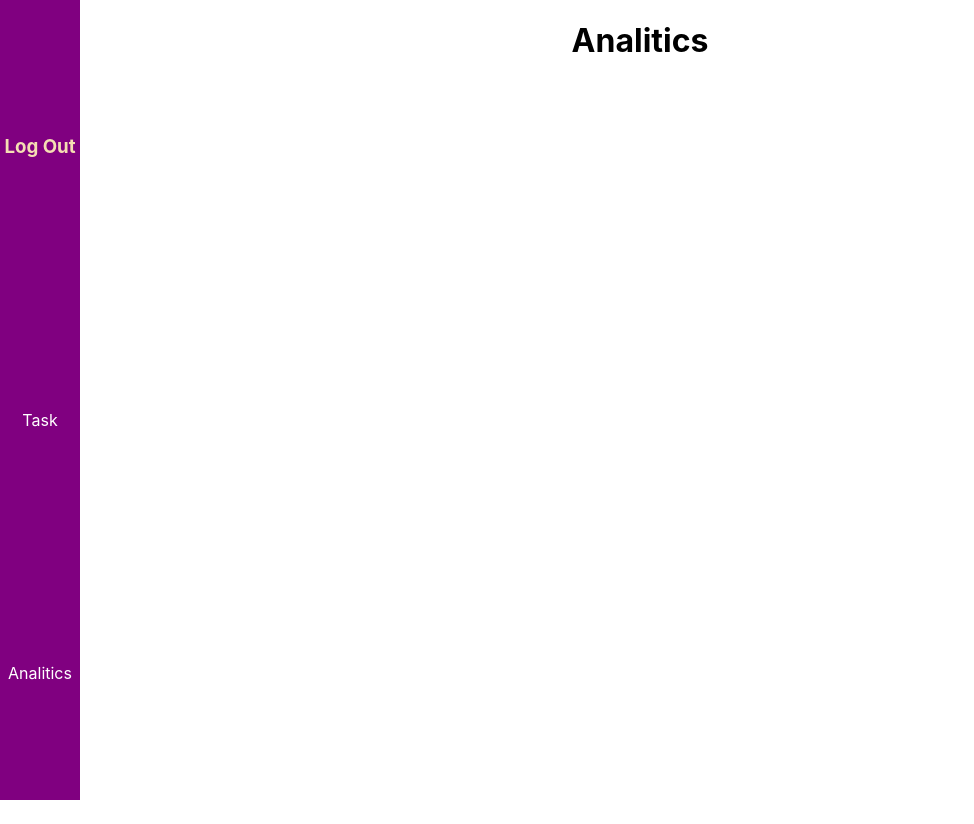
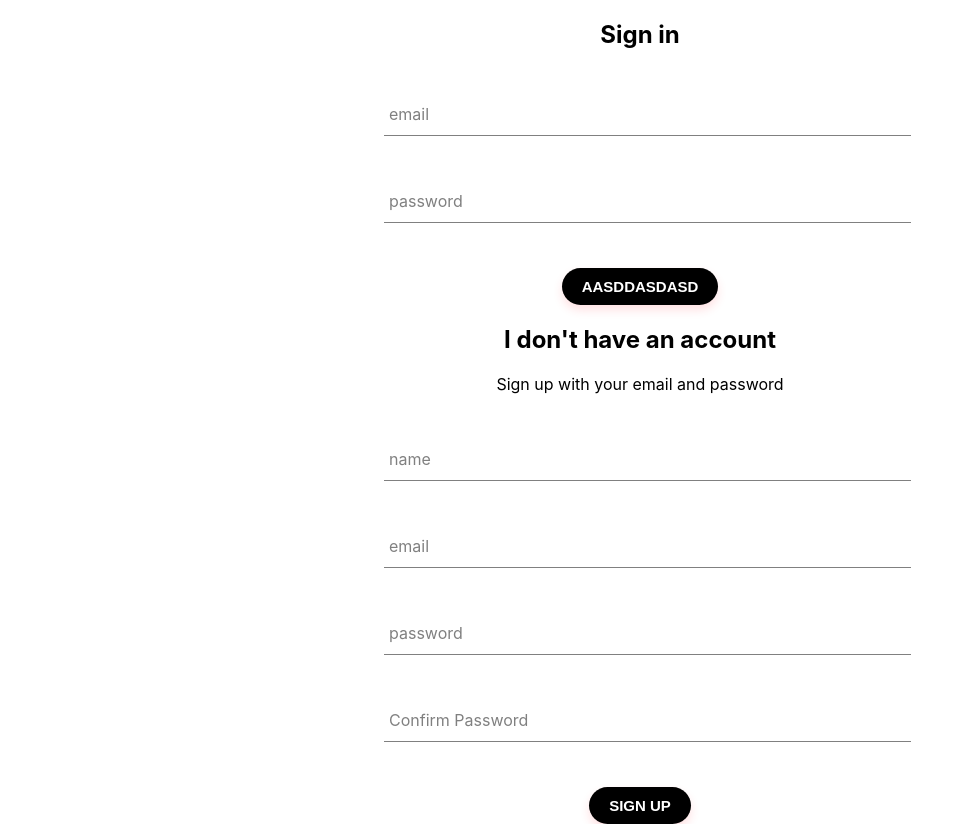
Before and after one commit to SorinTanasie/Wsr-Tasks, a React (Create React App) app: page /analitics in a window 1280 px wide. Shown: the whole page, without its empty margins (0-974 px from the left). Before the commit the page ends 800 px from the top, so only its background shows below. Built offline with nearby package versions, Linux system fonts and the light colour scheme; no server answers.

Commit message:
sign in component and acces platform only if you are authentificated

```diff
--- a/src/App.js
+++ b/src/App.js
@@ -9,7 +9,7 @@ import './App.css';
 
 function App() {
 
-  const [user, setUser] = useState();
+  const [user, setUser] = useState({user: null});
 
 
 
@@ -22,7 +22,8 @@ function App() {
   return (
     <div className="App">
       {console.log(user)}
-      {user?
+      {user.user === null? console.log("nu e"):console.log('e ceva')}
+      {user.user !== null?
       (
       <Router>
         <Navigation />
--- a/src/pages/authentification/sign-in/sign-in.component.jsx
+++ b/src/pages/authentification/sign-in/sign-in.component.jsx
@@ -1,39 +1,61 @@
-import React from "react";
+import React, { useState } from "react";
 
 import FormInput from "../../../components/form-input/form-input.component";
 import CustomButton from "../../../components/button/button.component";
 
+import { auth } from "../../../firebase/firebase";
+
 import "./sign-in.styles.scss";
 
 const SignIn = () => {
+  const [userr, setUser] = useState({
+    email: "",
+    password: "",
+  });
+
+  const { email, password } = userr;
+  const handleSubmit = async (e) => {
+    e.preventDefault();
+
+    try {
+      await auth.signInWithEmailAndPassword(email, password);
+      setUser({ email: "", password: "", error: "" });
+    } catch (error) {
+      setUser({ error: "eroare" });
+    }
+  };
+
+  const handleChange = e => {
+    const { value, name } = e.target;
+
+    setUser({...userr, [name]: value })
+  };
   return (
     <div>
       <h2>Sign in</h2>
-      <form className="form">
+      <form className="form" onSubmit={handleSubmit}>
         <FormInput
+          type="email"
           name="email"
-          type="email"
-          value={""}
-          handleChange={""}
-          input="input"
+          value={email}
+          onChange={handleChange}
+          label="email"
           required
-          label="Email"
-        />
+        ></FormInput>
         <FormInput
+          type="password"
           name="password"
-          type="password"
-          input="input"
-          value={""}
-          handleChange={""}
+          value={password}
+          onChange={handleChange}
+          label="password"
           required
-          label="password"
-        />
+        ></FormInput>
+
         <CustomButton type="submit" value="Submit">
           AASDDASDASD
         </CustomButton>
       </form>
     </div>
-
   );
 };
 
--- a/src/pages/homepage/Card/AddCard.js
+++ b/src/pages/homepage/Card/AddCard.js
@@ -9,7 +9,7 @@ const AddCard = ({addCard}) => {
         e.preventDefault();
 
         if(!value) return;
-        if(value.trim() == '') return;
+        if(value.trim() === '') return;
         addCard(value);
         setValue('');
     }
--- a/src/pages/homepage/Task/TaskModal/TaskModal.js
+++ b/src/pages/homepage/Task/TaskModal/TaskModal.js
@@ -13,7 +13,7 @@ const TaskModal = ({index, removeTask, title, selectedTask, handleCloseModal}) =
         const newDescription = e.target.parentNode.parentNode.childNodes[0].value;
 
 
-        if(existingDescription != newDescription) {
+        if(existingDescription !== newDescription) {
             console.log(existingDescription);
             console.log(newDescription);
 
```
